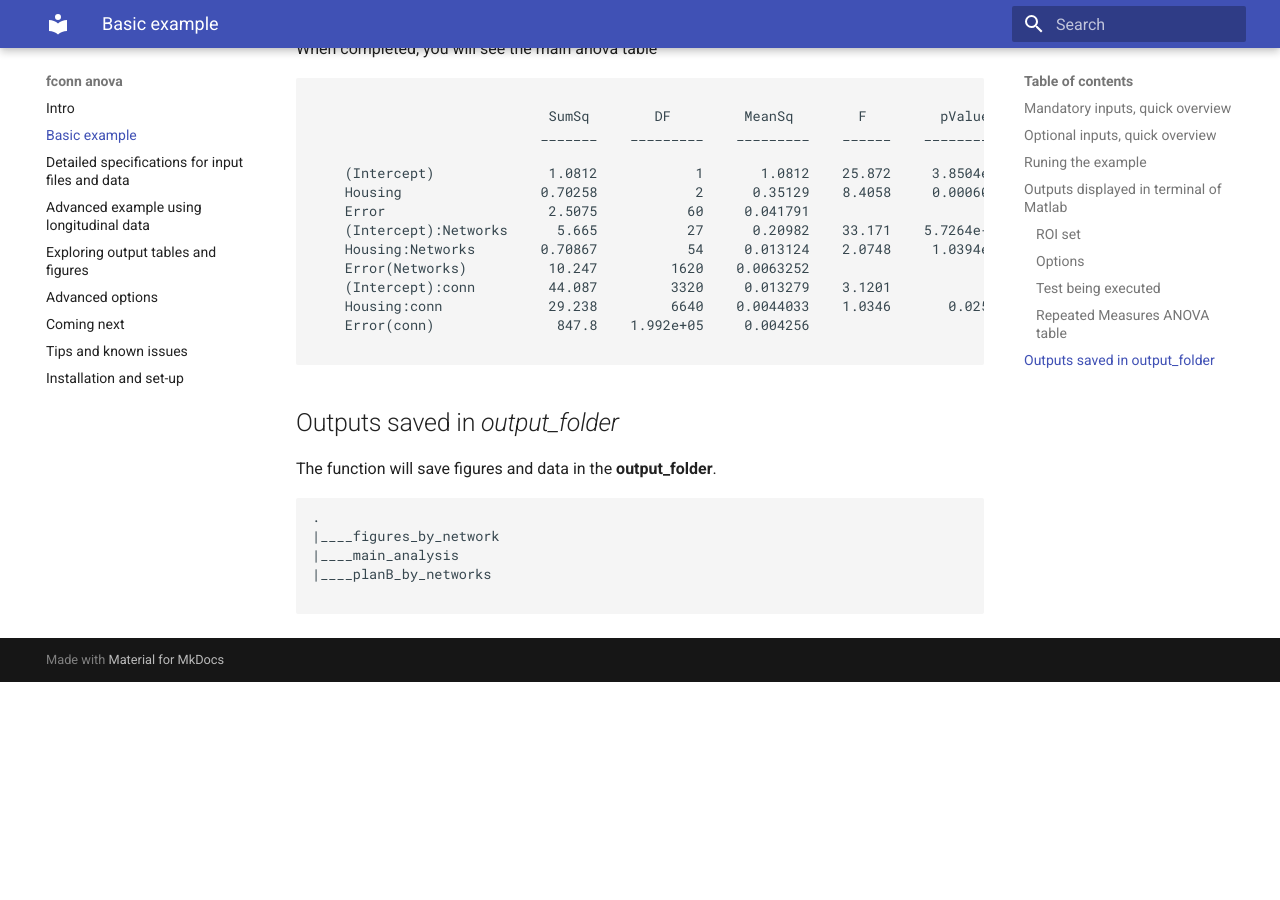
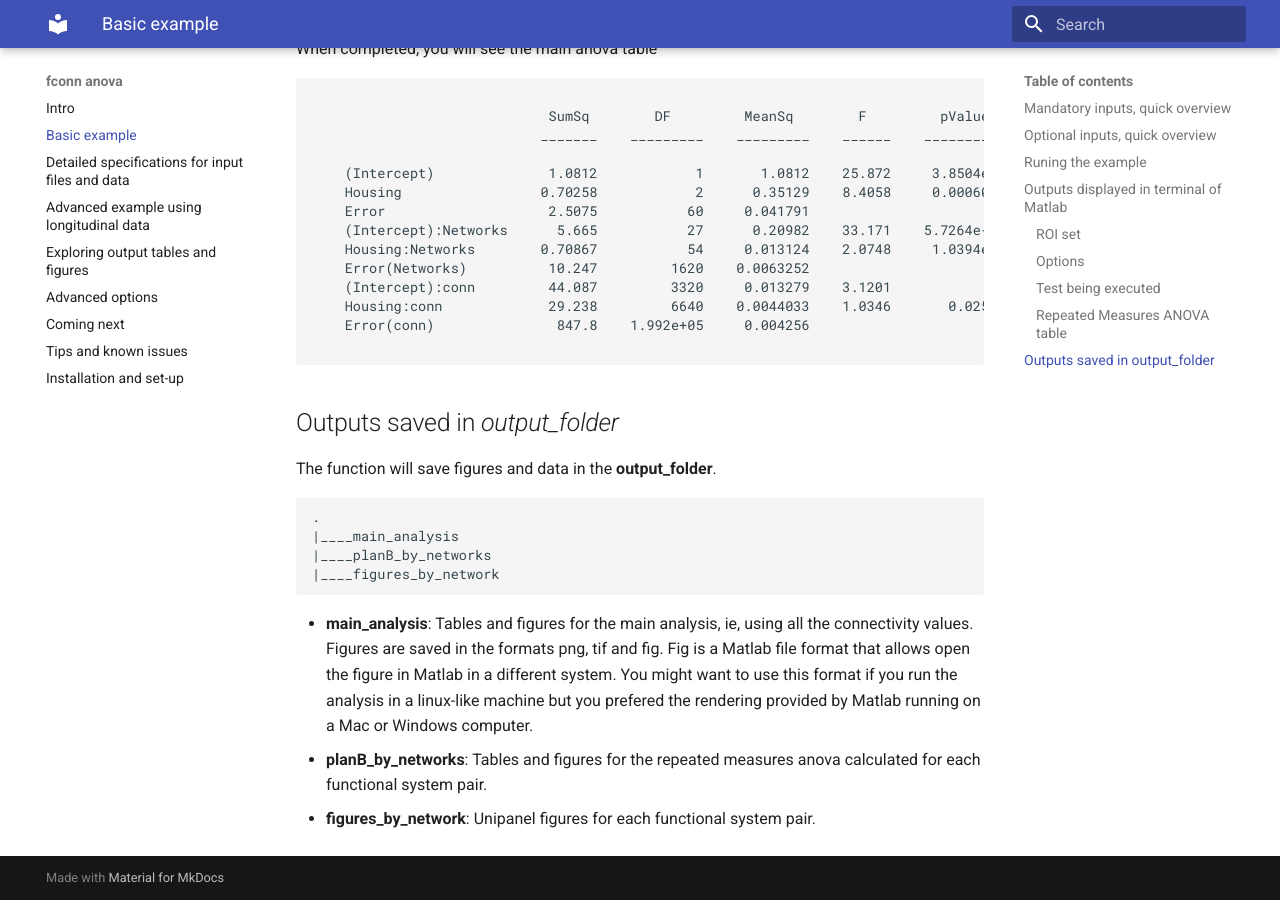
Before and after one commit to omiranda/fconn_anova, an MkDocs documentation site: the page built from docs/basic_example/basic_example.md, in a window 1280 px wide and 900 px high, scrolled down 2483 px. Built offline with MkDocs 1.6.1 and Material for MkDocs 9.7.7, drawn with Linux system fonts in a browser that asks for light colours; old or Windows-style settings are respelled for this version of MkDocs; before the commit the page ends 3165 px from its top, so only the background shows below that.

Commit message:
Update basic_example.md

````diff
--- a/docs/basic_example/basic_example.md
+++ b/docs/basic_example/basic_example.md
@@ -122,8 +122,11 @@ The function will save figures and data in the **output_folder**.
 
 ```
 .
-|____figures_by_network
 |____main_analysis
 |____planB_by_networks
+|____figures_by_network
+```
 
-```
+- **main_analysis**: Tables and figures for the main analysis, ie, using all the connectivity values. Figures are saved in the formats png, tif and fig. Fig is a Matlab file format that allows open the figure in Matlab in a different system. You might want to use this format if you run the analysis in a linux-like machine but you prefered the rendering provided by Matlab running on a Mac or Windows computer.
+- **planB_by_networks**: Tables and figures for the repeated measures anova calculated for each functional system pair.
+- **figures_by_network**: Unipanel figures for each functional system pair.
````
